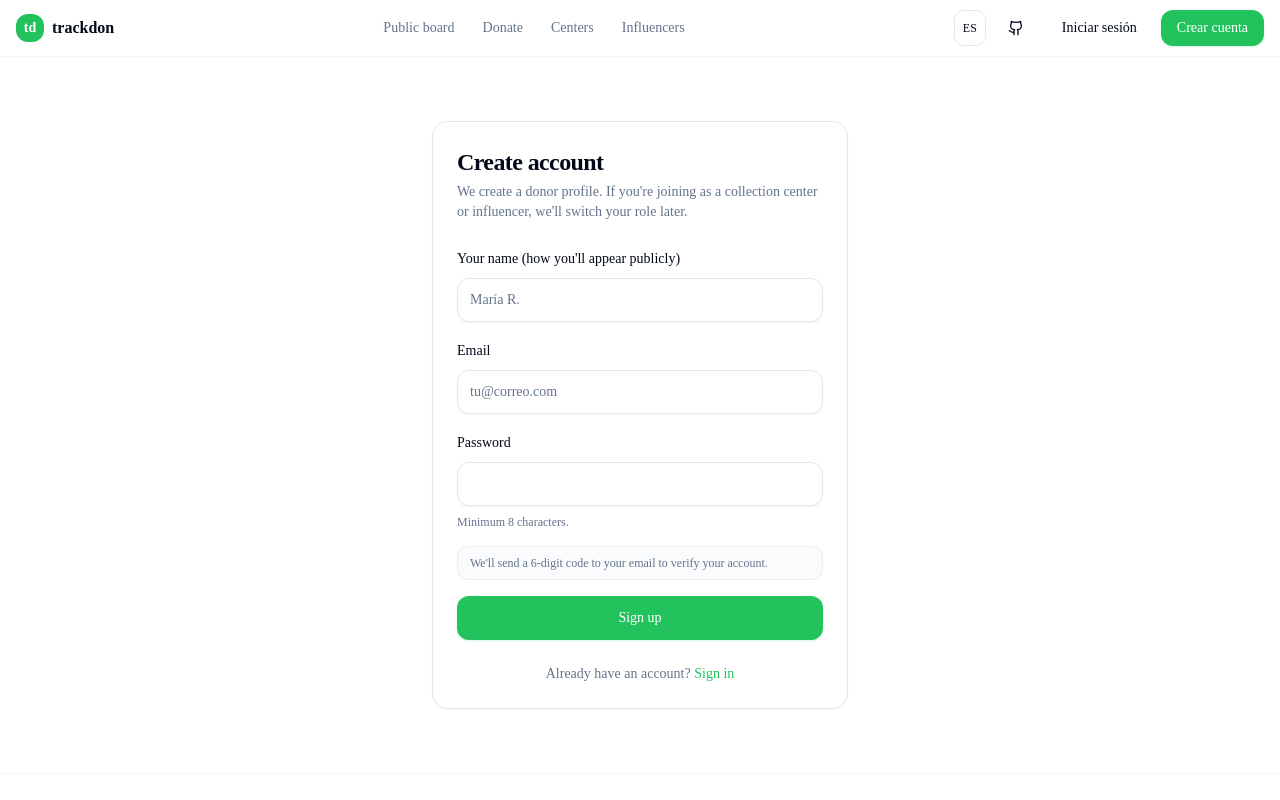
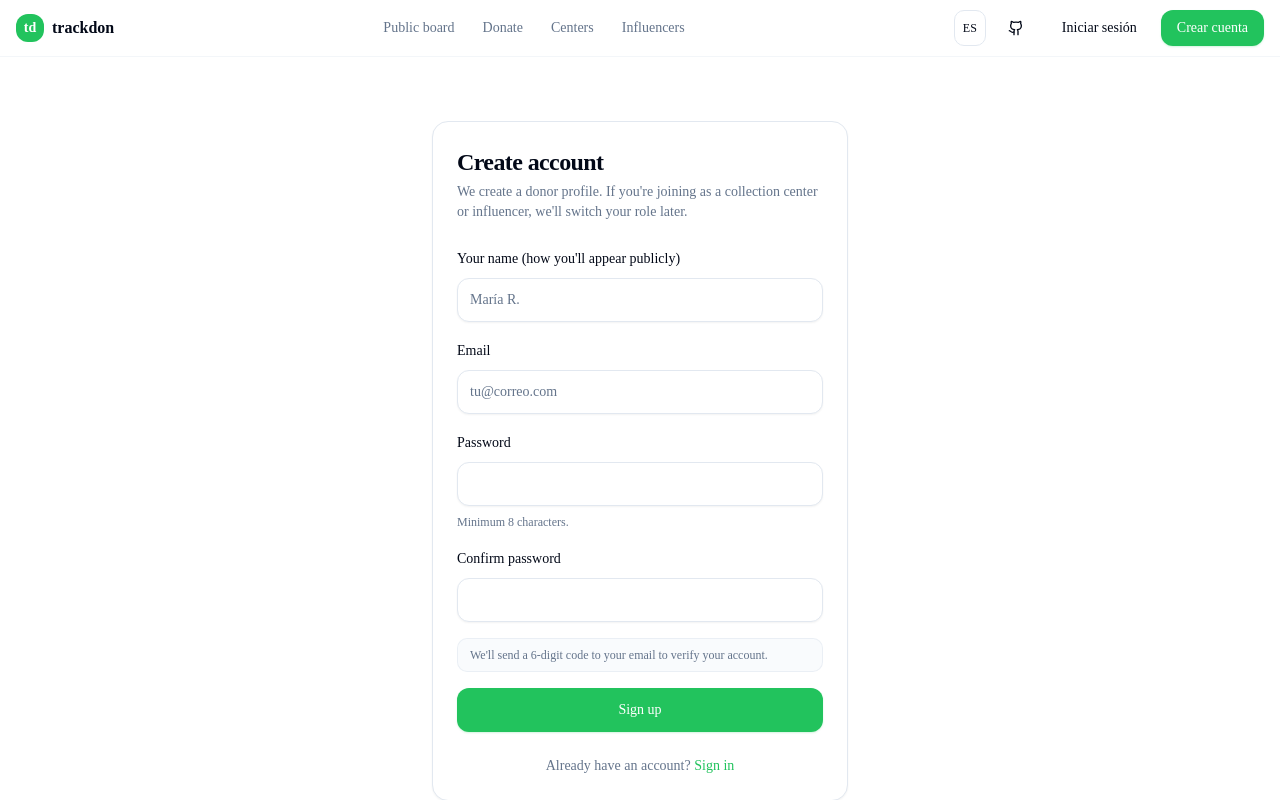
Before and after one commit to jamoran1356/trackdon, a Next.js app: page /registro in a window 1280 px wide. Shown: the top 800 px of the page. Built offline with nearby package versions, Linux system fonts and the light colour scheme; no server answers.

Commit message:
signup: confirmar contraseña
- /registro: nuevo campo 'Confirmar contraseña'
- action signUp: rechaza si password !== password_confirm con 'Las contraseñas no coinciden.'
- i18n: keys password_confirm + password_mismatch en es/en

```diff
--- a/app/(auth)/actions.ts
+++ b/app/(auth)/actions.ts
@@ -32,6 +32,7 @@ export async function signUp(_prev: AuthState, formData: FormData): Promise<Auth
   const email = String(formData.get('email') ?? '').trim().toLowerCase();
   const nombre = String(formData.get('nombre') ?? '').trim();
   const password = String(formData.get('password') ?? '');
+  const password_confirm = String(formData.get('password_confirm') ?? '');
 
   if (!email || !nombre || !password) {
     return { error: 'Todos los campos son obligatorios.' };
@@ -41,6 +42,9 @@ export async function signUp(_prev: AuthState, formData: FormData): Promise<Auth
   }
   if (password.length < 8) {
     return { error: 'La contraseña debe tener al menos 8 caracteres.' };
+  }
+  if (password !== password_confirm) {
+    return { error: 'Las contraseñas no coinciden.' };
   }
 
   const admin = createSupabaseAdmin();
--- a/app/(auth)/registro/signup-form.tsx
+++ b/app/(auth)/registro/signup-form.tsx
@@ -24,6 +24,10 @@ export function SignupForm() {
         <Input id="password" name="password" type="password" required autoComplete="new-password" minLength={8} />
         <p className="text-xs text-muted-foreground">{t('min_password')}</p>
       </div>
+      <div className="space-y-2">
+        <Label htmlFor="password_confirm">{t('password_confirm')}</Label>
+        <Input id="password_confirm" name="password_confirm" type="password" required autoComplete="new-password" minLength={8} />
+      </div>
       <p className="rounded-md border border-border/60 bg-muted/40 px-3 py-2 text-xs text-muted-foreground">{t('otp_note')}</p>
       {state?.error && (
         <p className="rounded-md border border-destructive/40 bg-destructive/10 px-3 py-2 text-sm text-destructive">{state.error}</p>
--- a/messages/en.json
+++ b/messages/en.json
@@ -106,6 +106,8 @@
     "go_signup": "Sign up",
     "go_login": "Sign in",
     "min_password": "Minimum 8 characters.",
+    "password_confirm": "Confirm password",
+    "password_mismatch": "Passwords do not match.",
     "otp_note": "We'll send a 6-digit code to your email to verify your account.",
     "verify_title": "Verify your email",
     "verify_subtitle": "We sent a 6-digit code to {email}. Paste it here to activate your account.",
--- a/messages/es.json
+++ b/messages/es.json
@@ -106,6 +106,8 @@
     "go_signup": "Regístrate",
     "go_login": "Inicia sesión",
     "min_password": "Mínimo 8 caracteres.",
+    "password_confirm": "Confirmar contraseña",
+    "password_mismatch": "Las contraseñas no coinciden.",
     "otp_note": "Te enviaremos un código de 6 dígitos por correo para verificar la cuenta.",
     "verify_title": "Verifica tu correo",
     "verify_subtitle": "Te enviamos un código de 6 dígitos a {email}. Pégalo aquí para activar tu cuenta.",
```
